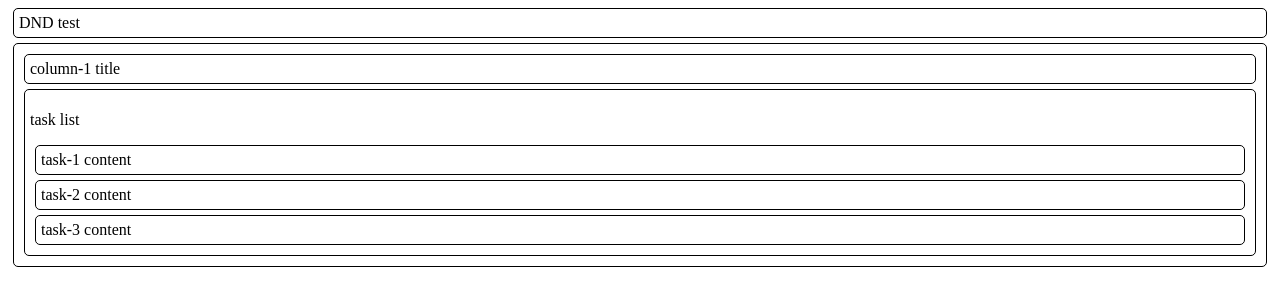
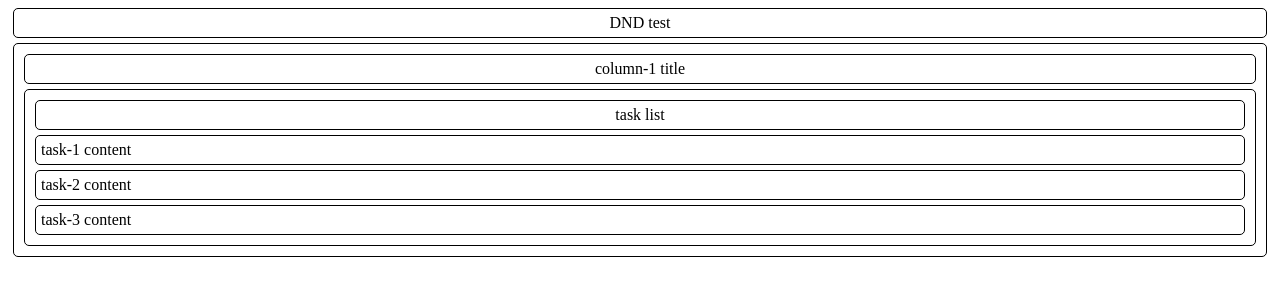
Before and after one commit to edomozh/react-dnd-test, a React (Create React App) app: page / in a window 1280 px wide. Shown: the top 306 px of the page. Built offline with nearby package versions, Linux system fonts and the light colour scheme.

Commit message:
Add new styles for dragging

```diff
--- a/src/App.tsx
+++ b/src/App.tsx
@@ -1,6 +1,6 @@
 import React, { useCallback, useState } from "react";
 import { DragDropContext } from "react-beautiful-dnd";
-import { Div, TInitialData, initialData } from "./constants";
+import { TInitialData, initialData, TitleDiv } from "./constants";
 import { Column } from './Column'
 
 interface Props {
@@ -31,7 +31,7 @@ const App_: React.FC<Props> = ({
 
   return (
     <DragDropContext onDragEnd={onDragEnd}>
-      <Div>{title}</Div>
+      <TitleDiv>{title}</TitleDiv>
       {
         data.columnOrders.map((columnId) => {
           const column = data.columns[columnId];
--- a/src/Column.tsx
+++ b/src/Column.tsx
@@ -1,6 +1,6 @@
 import React from "react";
 import { Droppable } from "react-beautiful-dnd";
-import { Div, TColumn, TTask } from "./constants";
+import { ColumnDiv, Div, TColumn, TitleDiv, TTask } from "./constants";
 import { Task } from "./Task";
 
 type Props = {
@@ -14,17 +14,18 @@ const Column_: React.FC<Props> = ({
 }) => {
     return (
         <Div>
-            <Div>{column.title}</Div>
+            <TitleDiv>{column.title}</TitleDiv>
             <Droppable droppableId={column.id}>
-                {(provided) => (
-                    <Div
+                {(provided, snapshot) => (
+                    <ColumnDiv
                         ref={provided.innerRef}
+                        isDraggingOver={snapshot.isDraggingOver}
                         {...provided.droppableProps}
                     >
-                        <p>task list</p>
+                        <TitleDiv>task list</TitleDiv>
                         {tasks.map((task, index) => <Task key={task.id} index={index} task={task} />)}
                         {provided.placeholder}
-                    </Div>
+                    </ColumnDiv>
                 )}
             </Droppable>
         </Div>
--- a/src/Task.tsx
+++ b/src/Task.tsx
@@ -1,5 +1,5 @@
 import React from "react";
-import { Div, TTask } from "./constants";
+import { TaskDiv, TTask } from "./constants";
 import { Draggable } from "react-beautiful-dnd";
 
 type Props = {
@@ -13,14 +13,15 @@ const Task_: React.FC<Props> = ({
 }) => {
     return (
         <Draggable draggableId={task.id} index={index}>
-            {(provided) => (
-                <Div
+            {(provided, snapshot) => (
+                <TaskDiv
                     ref={provided.innerRef}
                     {...provided.draggableProps}
                     {...provided.dragHandleProps}
+                    isDragging={snapshot.isDragging}
                 >
                     {task.title}
-                </Div>
+                </TaskDiv>
             )}
         </Draggable>
     );
--- a/src/constants.ts
+++ b/src/constants.ts
@@ -1,6 +1,18 @@
 import styled from 'styled-components';
 
-export const Div = styled.div`padding: 5px; margin: 5px; border: 1px solid black; border-radius: 5px; background-color: white`;
+export const Div = styled.div`
+padding: 5px;
+margin: 5px;
+border: 1px solid black;
+border-radius: 5px;`;
+
+export const TitleDiv = styled(Div)`text-align: center;`;
+
+export const TaskDiv = styled(Div)<{ isDragging?: boolean }>`
+background-color: ${props => (props.isDragging ? 'lightGreen' : 'white')};`;
+
+export const ColumnDiv = styled(Div)<{ isDraggingOver?: boolean }>`
+background-color: ${props => (props.isDraggingOver ? 'lightBlue' : 'white')};`;
 
 export interface TTask {
     id: string;
```
